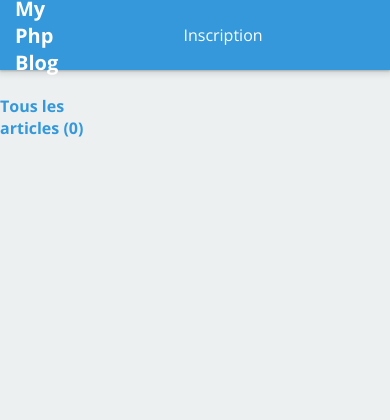
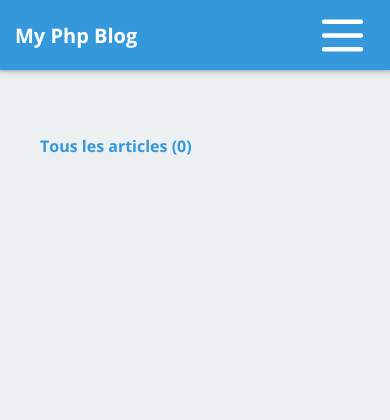
Before and after one commit to ThomasBrossier/Blog-Php, a PHP site: page / in a window 390 px wide; the page is wider, and only the part inside the window is pictured. Shown: the top 420 px of that part. Run offline with PHP 8.4, Linux system fonts and the light colour scheme; data that the repository does not hold is empty.

Commit message:
Add responsive

```diff
--- a/public/css/form.css
+++ b/public/css/form.css
@@ -41,3 +41,9 @@
     flex-flow: row nowrap;
     justify-content: flex-end;
 }
+
+@media only screen and (max-width: 800px){
+    .content{
+        flex-flow: row;
+    }
+}
--- a/public/css/index.css
+++ b/public/css/index.css
@@ -67,3 +67,26 @@
     background-size: cover;
     transition: transform 0.4s;
 }
+
+@media only screen and (max-width: 800px){
+    .news-container{
+        flex-flow: column ;
+    }
+    .news-container .filter-category{
+        display: flex;
+        flex-flow: column;
+        justify-content: flex-start;
+        padding: 2rem;
+    }
+    .news-container .filter-category li a{
+        display: flex;
+        padding: 2rem;
+    }
+    .news-container .articles-container{
+        flex-flow: column nowrap;
+        justify-content: center;
+    }
+    .news-container .articles-container .article{
+        width: 95%;
+    }
+}
--- a/public/css/profile.css
+++ b/public/css/profile.css
@@ -23,3 +23,8 @@
 .articles-list{
    width: 100%;
 }
+@media only screen and (max-width: 800px){
+    .content{
+        padding: 1rem;
+    }
+}
--- a/public/css/styles.css
+++ b/public/css/styles.css
@@ -150,6 +150,62 @@ header {
     border-radius: 3px;
     padding: 1.5rem;
 }
+.header-mobile{
+    display: none;
+}
+
+@media only screen and (max-width: 800px){
+    .header-menu{
+        display: none;
+    }
+    .header-mobile{
+        display: block;
+        width: 55px;
+        height: 55px;
+        margin-right: 2rem;
+        border-radius: 3px;
+    }
+
+    .header-mobile .header-mobile-hamburger{
+        display: flex;
+        align-items: center;
+        justify-content: center;
+    }
+    .header-mobile .active{
+        background-color: var(--primary-dark);
+        border-radius: 3px;
+    }
+    .header-mobile .header-mobile-menu{
+        position: absolute;
+        width: 100%;
+        display: none;
+        background-color: var(--background-light);
+        left: 0;
+        top: 70px;
+        box-shadow: var(--box-shadow);
+    }
+    .show{
+        display: block!important;
+    }
+    .header-mobile .header-mobile-menu .active{
+        background-color: var(--primary-dark);
+     }
+    .header-mobile .header-mobile-menu .active a{
+        color: var(--text-color-light);
+
+    }
+    .header-mobile .header-mobile-menu li{
+        border-radius: initial;
+    }
+    .header-mobile .header-mobile-menu li a{
+        display: flex;
+        height: 100%;
+        padding: 2.5rem;
+        font-weight: bold;
+        color: var(--text-color);
+    }
+}
+
 .header-menu li > a{
     display: block;
     margin-left : 1rem;
@@ -186,11 +242,11 @@ header {
 .header-menu .profile-menu .sub-menu li a{
     color: black;
 }
-.header-menu .profile-menu img{
+.header-menu .profile-menu img, .header-mobile .profile-menu img{
     height: 40px;
     border-radius: 50%;
 }
-.header-menu .profile-menu span{
+.header-menu .profile-menu span,.header-mobile .profile-menu span {
     display: flex;
     padding: 1rem;
     border-radius: 3px;
--- a/public/js/index.js
+++ b/public/js/index.js
@@ -0,0 +1,6 @@
+const hamburger = document.querySelector('.header-mobile-hamburger');
+const mobileMenu = document.querySelector('.header-mobile-menu')
+hamburger.addEventListener('click',()=>{
+    hamburger.classList.toggle('active');
+    mobileMenu.classList.toggle('show');
+})
--- a/src/database/database.php
+++ b/src/database/database.php
@@ -13,7 +13,7 @@ try{
         PDO::ATTR_DEFAULT_FETCH_MODE => PDO::FETCH_ASSOC
     ]);
 }catch(Exception $e){
-    echo 'Error : '.$e->getMessage();
+    throw new Exception($e->getMessage());
 }
 
 return $pdo ?? null;
--- a/src/includes/header.php
+++ b/src/includes/header.php
@@ -29,7 +29,33 @@ $currentUser = $currentUser ?? false;
             <a href="/src/auth-login.php">Connexion</a>
         </li>
         <?php endif; ?>
+    </ul>
 
-
-    </ul>
+    <div class="header-mobile">
+        <div class="header-mobile-hamburger">
+            <svg xmlns="http://www.w3.org/2000/svg" class="h-6 w-6" fill="none" viewBox="0 0 24 24" stroke="currentColor">
+                <path stroke-linecap="round" stroke-linejoin="round" stroke-width="2" d="M4 6h16M4 12h16M4 18h16"></path>
+            </svg>
+        </div>
+        <ul class="header-mobile-menu">
+            <?php if($currentUser): ?>
+                <li class="<?= $_SERVER['REQUEST_URI'] === '/src/form-articles.php' ? 'active' : '' ?>">
+                    <a href="/src/form-articles.php">Ecrire un article</a>
+                </li>
+                <li class="<?= $_SERVER['REQUEST_URI'] === '/src/profile.php' ? 'active' : '' ?>">
+                    <a href="/src/profile.php">Mon Profil</a>
+                </li>
+                <li>
+                    <a href="/src/auth-logout.php">Déconnexion</a>
+                </li>
+            <?php else: ?>
+                <li class="<?= $_SERVER['REQUEST_URI'] === '/src/auth-register.php' ? 'active' : '' ?>">
+                    <a href="/src/auth-register.php">Inscription</a>
+                </li>
+                <li class="<?= $_SERVER['REQUEST_URI'] === '/src/auth-login.php' ? 'active' : '' ?>">
+                    <a href="/src/auth-login.php">Connexion</a>
+                </li>
+            <?php endif; ?>
+        </ul>
+    </div>
 </header>
```
Also changed, not shown: public/css/show-article.css (+22 -0 lines), src/error.php (added, +27 -0 lines).
